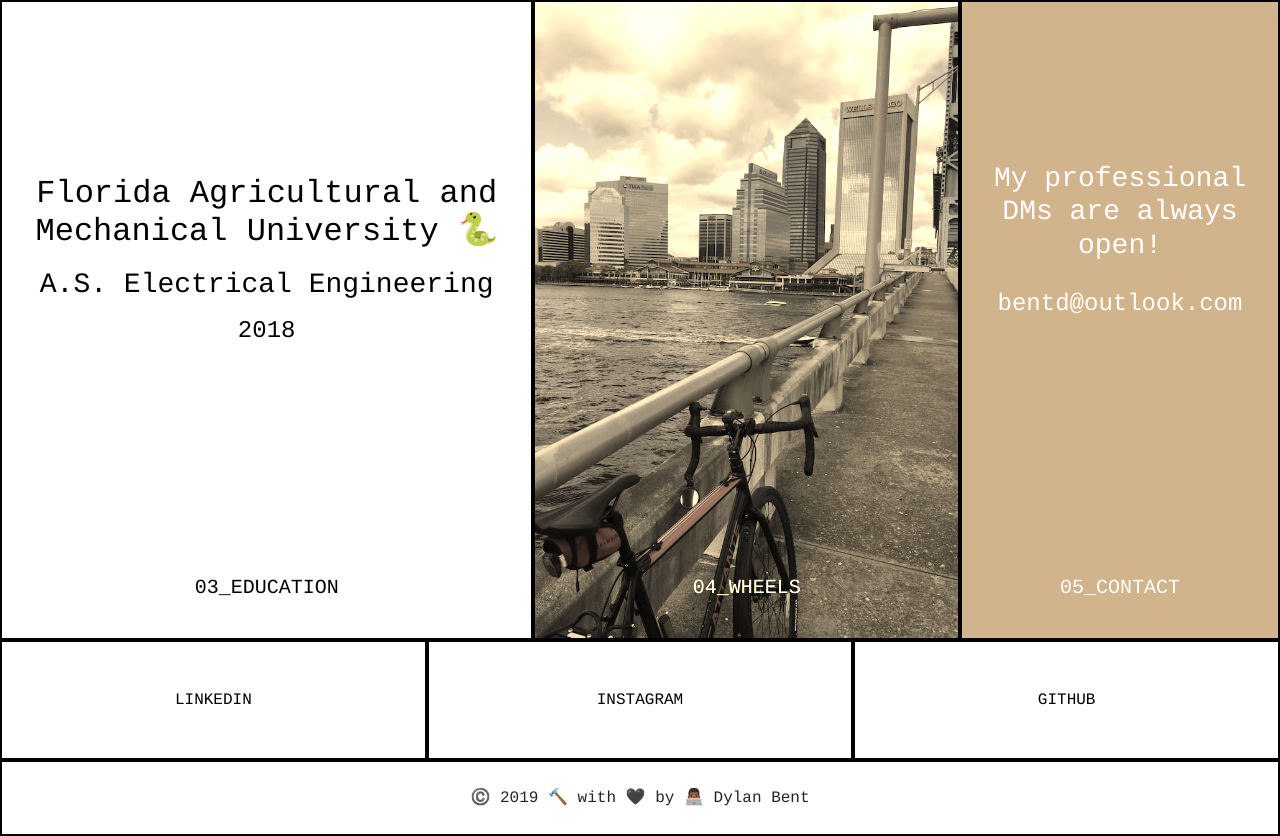
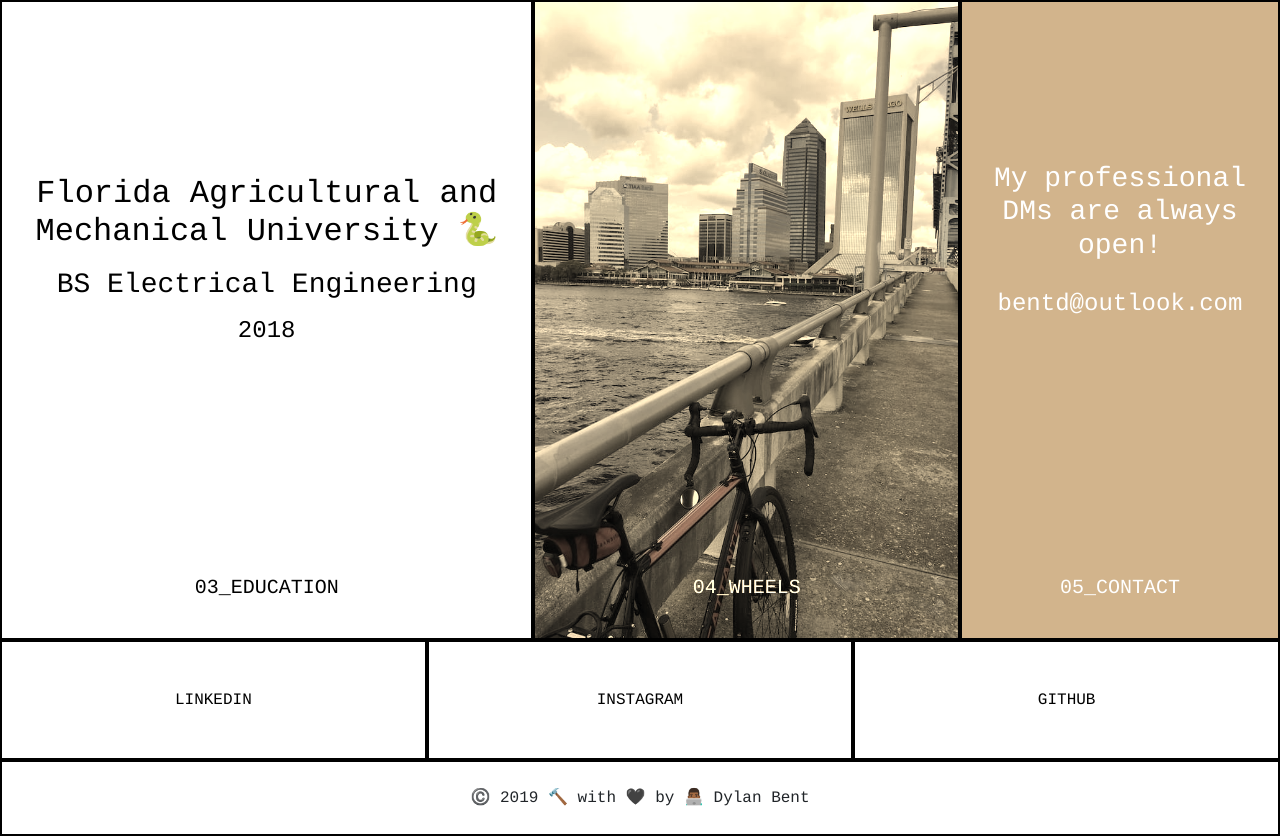
Before and after one commit to bentd/bentd.github.io, a plain HTML site: page index.html in a window 1280 px wide. Shown: the part 1412-2248 px from the top of the page. Drawn offline with nearby package versions, Linux system fonts and the light colour scheme.

Commit message:
education section changed

```diff
--- a/index.html
+++ b/index.html
@@ -137,7 +137,7 @@
       <div class="section-col col-lg-5 border-style bg-white fg-black py-3">
         <div class="d-flex flex-column justify-content-center text-wrap h-75 w-100 px-2">
           <h2 class="text-center mt-5 mb-3">Florida Agricultural and Mechanical University 🐍</h1>
-          <h3 class="text-center mb-3">A.S. Electrical Engineering</h2>
+          <h3 class="text-center mb-3">BS Electrical Engineering</h2>
           <h4 class="text-center mb-3">2018</h3>
         </div>
         <div class="d-flex flex-column justify-content-end h-25 w-100">
```
